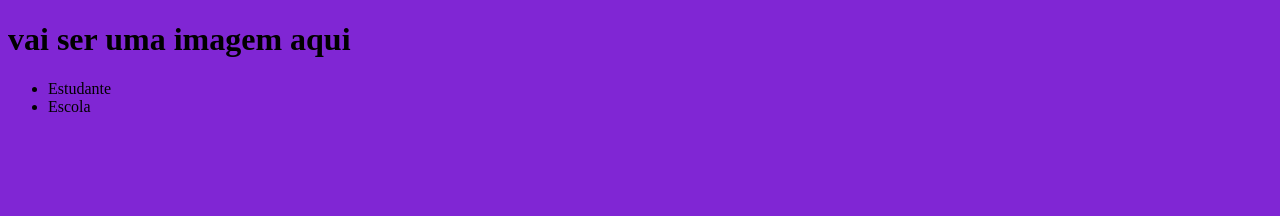
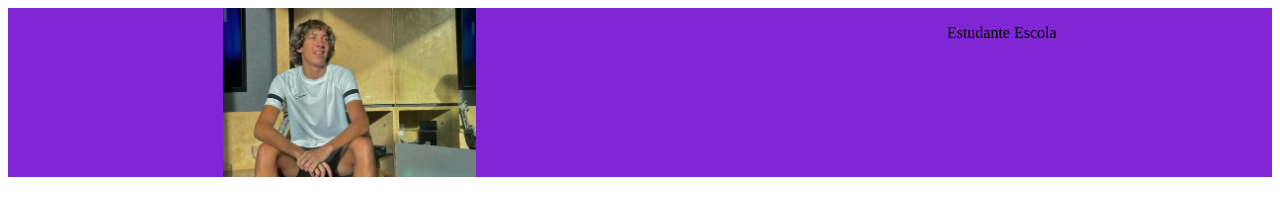
Before and after one commit to rafaellavolpato/siteescolarafaella, a plain HTML site: page index.html in a window 1280 px wide. Drawn offline with Linux system fonts and the light colour scheme.

Commit message:
Add files via upload

```diff
--- a/index.html
+++ b/index.html
@@ -7,11 +7,15 @@
     <title>Document</title>
     <link rel="stylesheet" href="style.css">
 </head>
+<header class="cabecalho">
+    <img class="cabecalho-imagem" src="./img/xurrasco_021_327316881_699998514867449_109000543783133600_n-1024x683.webp" alt="xurrasco">
+    <ul class="cabecalho-lista-item">
+        <li class="cabecalho-lista-item">Estudante</li>
+        <li class="cabecalho-lista-item">Escola</li>
+    </ul>
+</header>
+
 <body>
-    <h1>vai ser uma imagem aqui</h1>
-    <ul>
-        <li>Estudante</li>
-        <li>Escola</li>
-    </ul>
+
 </body>
 </html>
--- a/style.css
+++ b/style.css
@@ -1,3 +1,13 @@
-body {
+.cabecalho{
     background-color: rgb(128, 38, 212);
+    display: flex;
+    justify-content: space-around;
 }
+
+.cabecalho-imagem{
+    width: 20%;
+}
+
+.cabecalho-lista-item{
+    display: inline-block;
+}
```
Also changed, not shown: img/xurrasco_021_327316881_699998514867449_109000543783133600_n-1024x683.webp (added).
